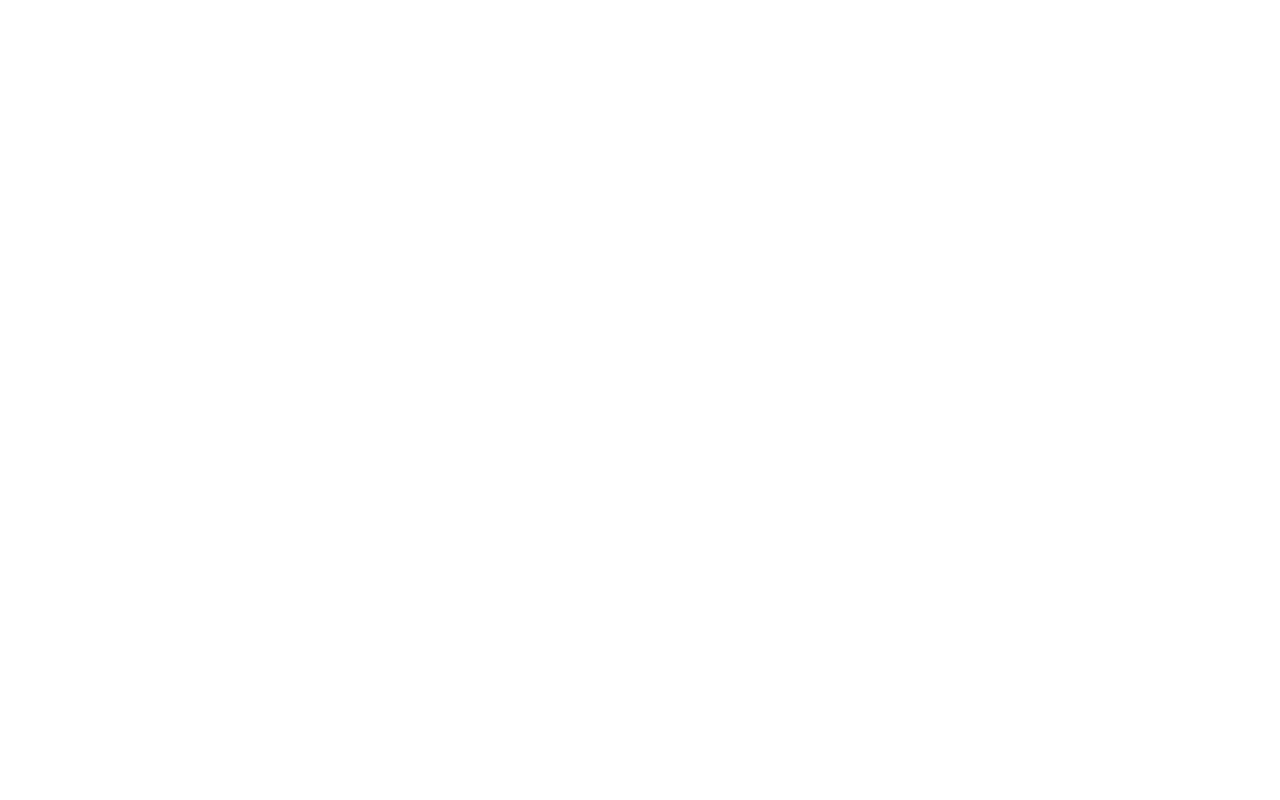
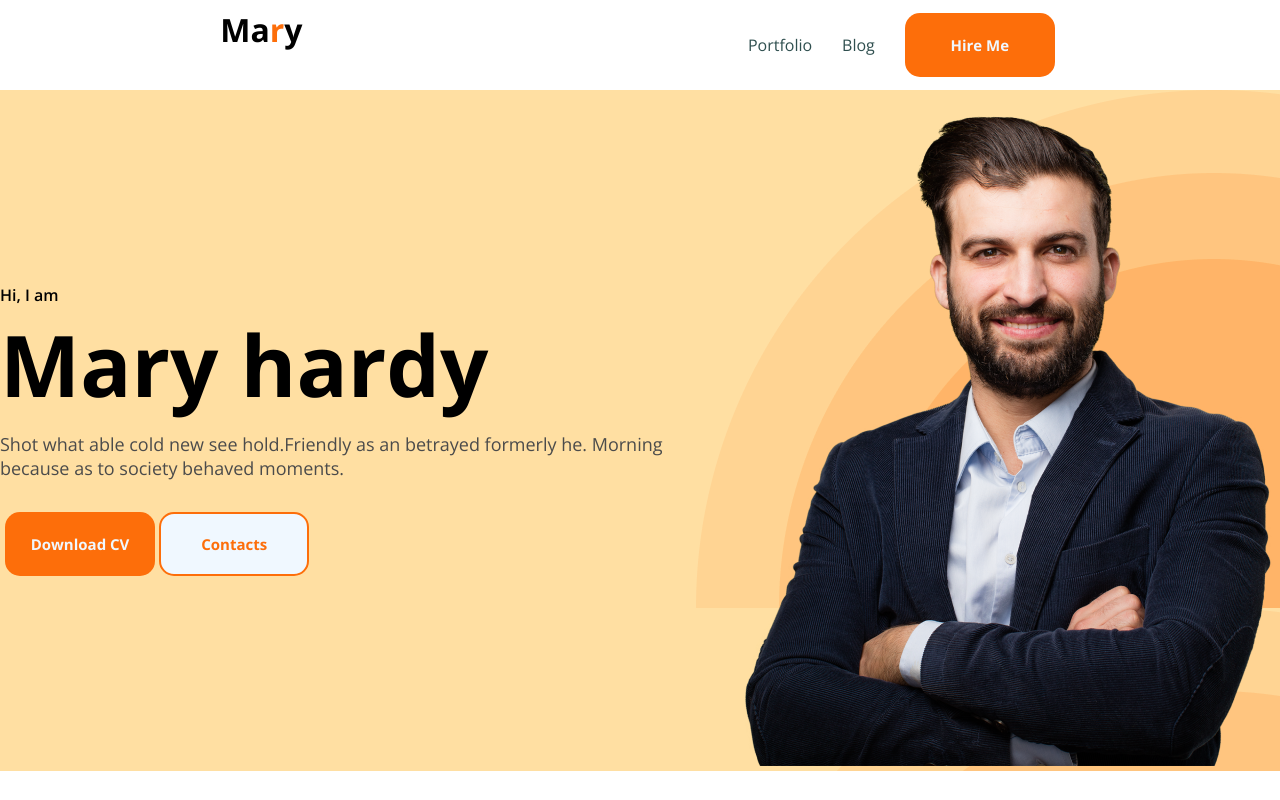
Before and after one commit to afnadhossain/module-5-project, a plain HTML site: page index.html in a window 1280 px wide. Drawn offline with nearby package versions, Linux system fonts and the light colour scheme.

Commit message:
half project done

```diff
--- a/index.css
+++ b/index.css
@@ -0,0 +1,140 @@
+*{
+    margin: 0;
+    padding: 0;
+      font-family: "Open Sans", sans-serif;
+}
+
+header {
+
+
+
+}
+
+nav {
+
+     display: flex;
+     justify-content: space-around;
+     padding: 8px 0;
+
+
+}
+
+.container {
+    max-width: 1280px;
+    margin: 0px auto;
+}
+
+ul {
+    display: flex;
+    justify-content: end;
+    list-style: none;
+    gap: 30px;
+    padding: 5px;
+    align-items: center;
+}
+
+nav ul a {
+    text-decoration: none;
+
+}
+
+nav ul a:hover {
+    background-color: azure;
+
+}
+
+.logo {
+    font-weight: bold;
+    font-size:32px ;
+}
+
+.logo-r {
+    color: #fd6e0aFF;;
+
+}
+
+.common-button {
+    background-color: #FD6E0A;
+    color: aliceblue;
+    width: 150px;
+    height: 64px;
+    border-style: none;
+    border-radius: 15px;
+    font-size: 15px;
+    font-weight: bold;
+    cursor: pointer;
+
+
+}
+
+.common-button:hover{
+    background-color: aliceblue;
+
+}
+
+.common-button:active{
+    background-color: cornflowerblue;
+    height: 70px;
+    width: 170px;
+}
+
+ul li a {
+        color: darkslategray;
+}
+
+.hero-parent{
+    display: flex;
+    justify-content: space-between;
+    align-items: center;
+    background-color: rgb(255, 223, 162);
+}
+
+/* .hardy {
+    width: 100%;
+} */
+
+.left-child h2 {
+    font-weight: bold;
+    font-size: 85px;
+    margin-bottom: 10px;
+}
+
+.left-child #first {
+    font-size: 45;
+    font-weight: 600;
+
+}
+
+.left-child #second {
+    font-size: 18px;
+    color: rgb(75 75 75);
+
+
+}
+
+.outline-button {
+
+    background-color: aliceblue;
+    color: #FD6E0A;
+    width: 150px;
+    height: 64px;
+    border-style: none;
+    border-radius: 15px;
+    font-size: 15px;
+    font-weight: bold;
+    border: 2px solid #FD6E0A;
+    cursor: pointer;
+
+}
+
+.hero-left-button-parent {
+    padding: 2px 5px;
+    margin-top: 30px;
+
+}
+
+
+
+.right-child {
+       background-image: url(./images/header_bg.png);
+}
--- a/index.html
+++ b/index.html
@@ -5,8 +5,76 @@
     <meta name="viewport" content="width=device-width, initial-scale=1.0">
     <title>Document</title>
     <link rel="stylesheet" href="./index.css">
+
+    <!-- Goggle font -->
+
+    <link rel="preconnect" href="https://fonts.googleapis.com">
+<link rel="preconnect" href="https://fonts.gstatic.com" crossorigin>
+<link href="https://fonts.googleapis.com/css2?family=Amatic+SC:wght@400;700&family=Open+Sans:ital,wght@0,300..800;1,300..800&family=Roboto:ital,wght@0,100..900;1,100..900&display=swap" rel="stylesheet">
+
 </head>
 <body>
 
+    <header>
+        <nav class="container">
+
+             <h1 class="logo"> Ma<span class="logo-r">r</span>y  </h1>
+
+
+             <ul>
+
+                <li> <a href="#"> Portfolio </a></li>
+
+                <li> <a href="#"> Blog </a> </li>
+
+                <li> <button class="common-button">  Hire Me</button> </li>
+
+
+             </ul>
+
+
+        </nav>
+
+
+    </header>
+
+    <section class="hero-parent container" >
+
+        <div class="left-child">
+            <p id="first"> Hi, I am </p>
+
+            <h2> Mary hardy </h2>
+
+            <p id="second"> Shot what able cold new see hold.Friendly as an betrayed formerly he. Morning because as to society behaved moments. </p>
+
+            <div class="hero-left-button-parent">
+
+            <button class="common-button"> Download CV </button>
+            <button class="outline-button"> Contacts </button>
+
+            </div>
+
+
+
+        </div>
+
+
+
+
+        <div class="right-child">
+
+              <img class="hardy" src="./images/hardy.png" alt="">
+
+
+
+        </div>
+
+
+
+
+
+
+    </section>
+
 </body>
 </html>
```
Also changed, not shown: images/developer.png (added), images/hardy.png (added), images/header_bg.png (added), images/icons/facebook.png (added), images/icons/insta.png (added), images/icons/js.png (added), images/icons/mongo.png (added), images/icons/nodejs.png (added), images/icons/react.png (added), images/icons/twitter.png (added), 1 other file.
